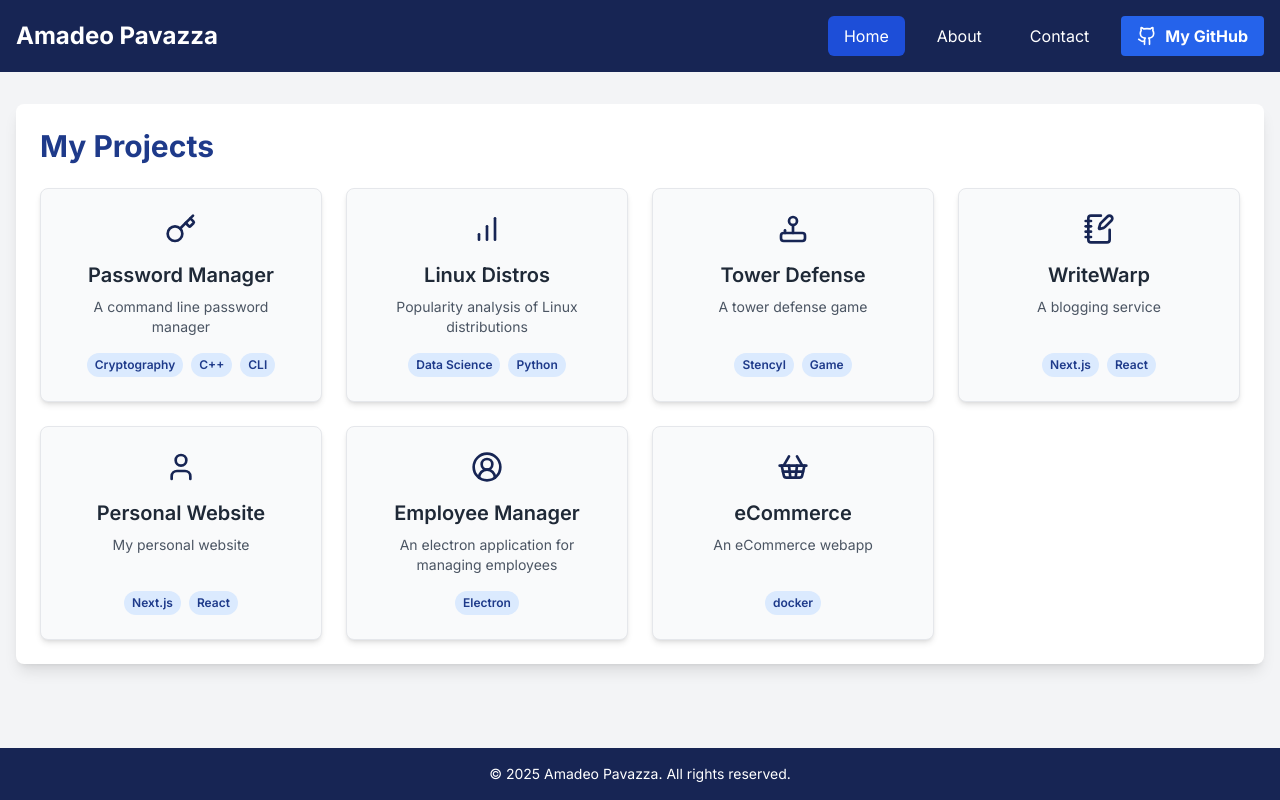
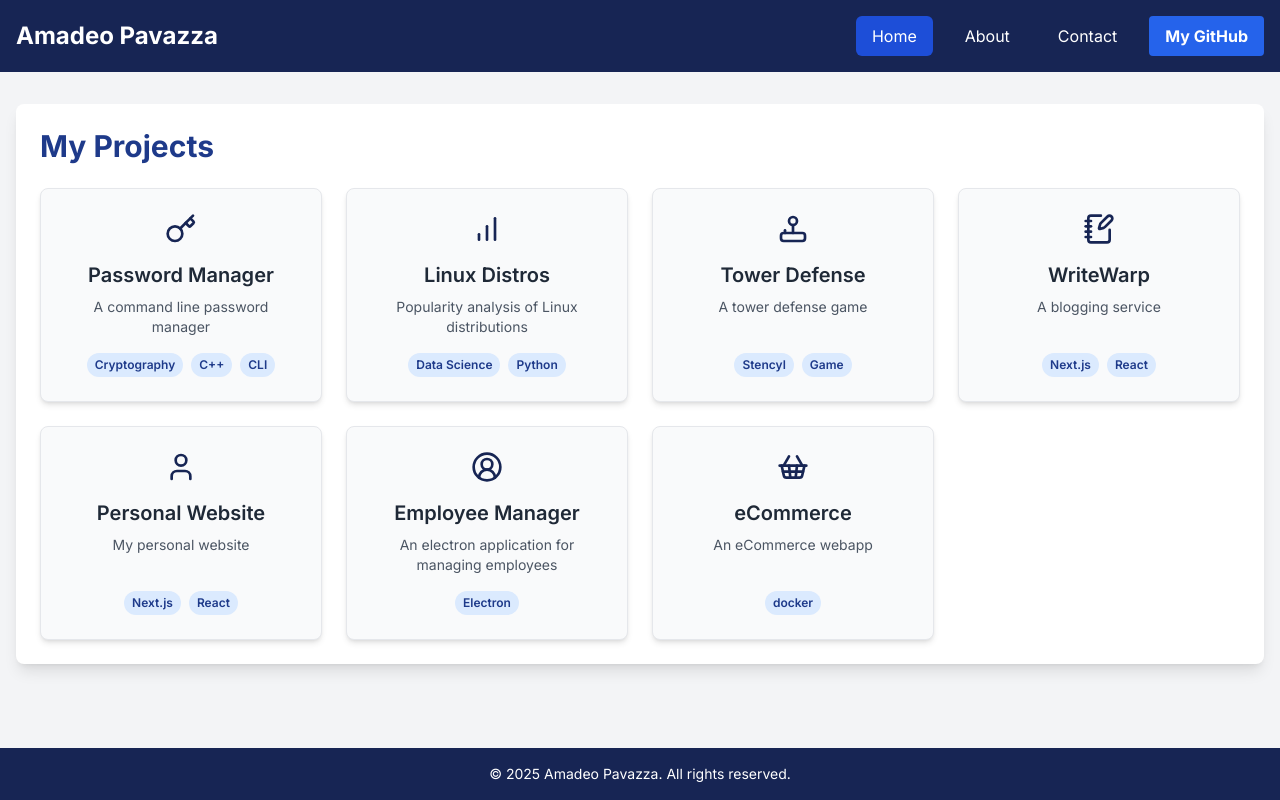
Before and after one commit to apavazza/apavazza.github.io, a Next.js app: page / in a window 1280 px wide. Built offline with nearby package versions, Linux system fonts and the light colour scheme.

Commit message:
Removed icon from navigation component

```diff
--- a/src/app/components/Navigation.tsx
+++ b/src/app/components/Navigation.tsx
@@ -3,7 +3,7 @@
 import { useState, useEffect } from "react"
 import Link from "next/link"
 import { usePathname } from "next/navigation"
-import { Github, Menu, X } from "lucide-react"
+import { Menu, X } from "lucide-react"
 
 interface NavigationData {
   mainLinks: Array<{ label: string; href: string }>
@@ -130,7 +130,6 @@ function GitHubLink({ navigationData }: { navigationData: NavigationData }) {
       rel="noopener noreferrer"
       className="bg-blue-600 hover:bg-blue-700 text-white font-bold py-2 px-4 rounded transition-colors flex justify-center items-center"
     >
-      <Github className="mr-2" size={20} />
       {label}
     </Link>
   )
```
